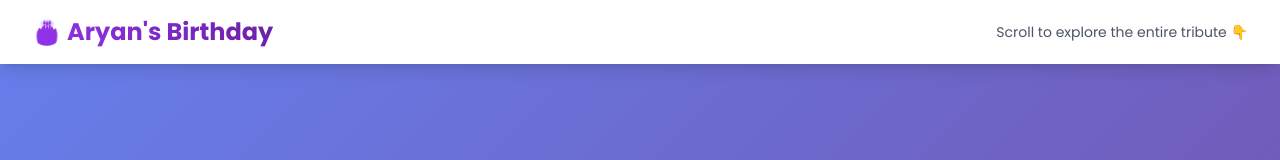
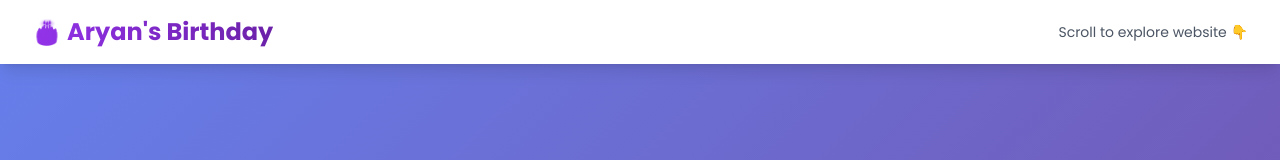
Before and after one commit to Madhuraaa22/birthday, a plain HTML site: page index.html in a window 1280 px wide. Shown: the top 160 px of the page. Drawn offline with nearby package versions, Linux system fonts and the light colour scheme.

```diff
--- a/index.html
+++ b/index.html
@@ -114,7 +114,7 @@
        <h1 class="text-2xl font-bold bg-gradient-to-r from-purple-600 to-purple-800 bg-clip-text text-transparent">🎂 Aryan's Birthday</h1>
       </div>
       <div class="text-sm text-gray-600">
-       Scroll to explore the entire tribute 👇
+       Scroll to explore website 👇
       </div>
      </div>
     </div>
```
